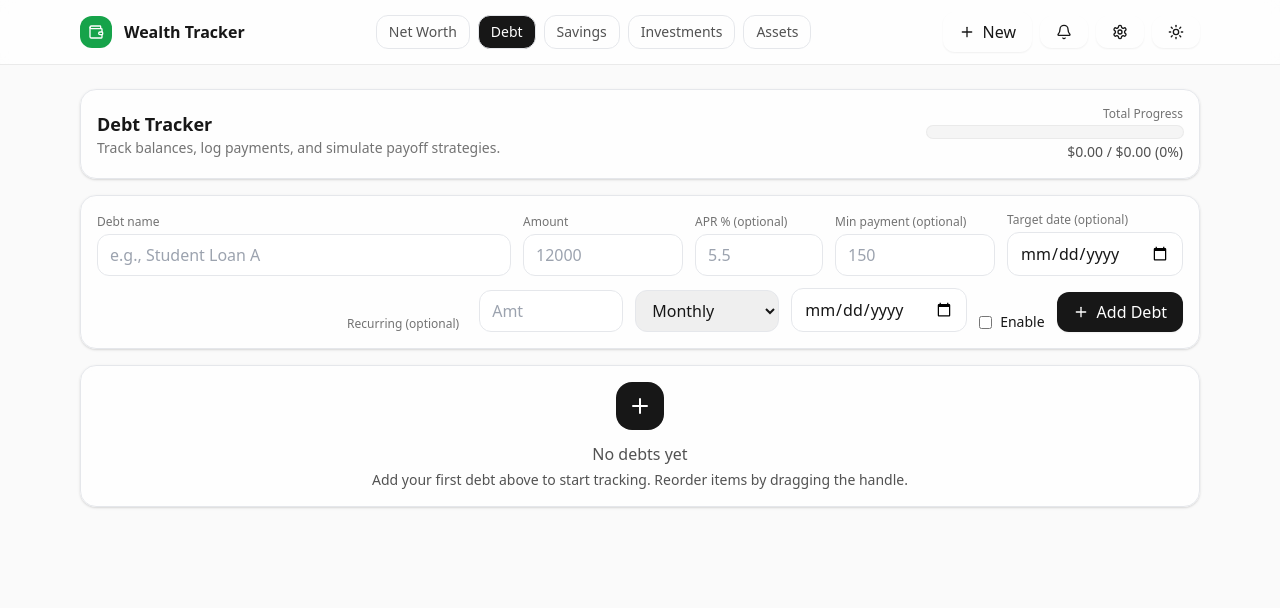
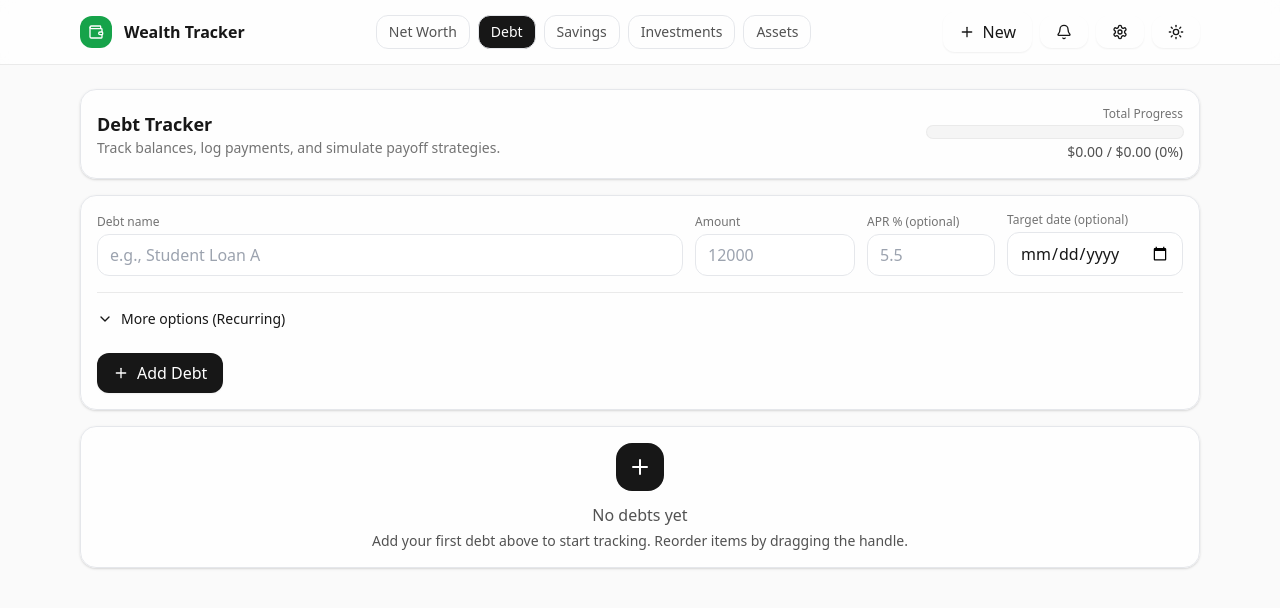
Before and after one commit to chinthujan/wealth-tracker, a React (Vite) app: page / in a window 1280 px wide. Both pictures are taken after a click on the button "Debt". Shown: the top 608 px of the page. Built offline with nearby package versions, Linux system fonts and the light colour scheme.

Commit message:
Debt tracker edits

```diff
--- a/src/components/DebtTracker.jsx
+++ b/src/components/DebtTracker.jsx
@@ -1,11 +1,12 @@
 import React, { useMemo, useRef, useState } from 'react'
-import { Plus, X, GripVertical, CalendarDays, BadgeDollarSign } from 'lucide-react'
+import { Plus, X, GripVertical, ChevronDown, CalendarDays, BadgeDollarSign } from 'lucide-react'
 import { DndContext, PointerSensor, closestCenter, useSensor, useSensors } from '@dnd-kit/core'
 import { SortableContext, useSortable, arrayMove, verticalListSortingStrategy } from '@dnd-kit/sortable'
 import { CSS } from '@dnd-kit/utilities'
 import { useStore } from '../state/store'
 import { clamp, currency, parseNum } from '../lib/utils'
 import confetti from 'canvas-confetti'
+import PayoffPlanner from './PayoffPlanner'
 
 function DebtItem({ debt, index, onDelete, onPayment }) {
   const { attributes, listeners, setNodeRef, transform, transition, isDragging } = useSortable({ id: debt.id })
@@ -15,15 +16,17 @@ function DebtItem({ debt, index, onDelete, onPayment }) {
   const isPaid = remaining <= 0 && debt.amount > 0
 
   return (
-    <div ref={setNodeRef} style={style} className={`card ${isDragging?'opacity-80':''}`}>
+    <div ref={setNodeRef} style={style} className={`card ${isDragging ? 'opacity-80' : ''}`}>
       <div className="flex items-start gap-3">
         <button className="shrink-0 mt-1 cursor-grab active:cursor-grabbing" {...attributes} {...listeners} title="Drag to reorder">
-          <GripVertical className="w-5 h-5 text-neutral-400"/>
+          <GripVertical className="w-5 h-5 text-neutral-400" />
         </button>
         <div className="flex-1 min-w-0">
           <div className="flex items-center justify-between gap-2">
             <h3 className="font-semibold truncate">{debt.name}</h3>
-            <div className="text-sm text-neutral-500">Target: <span className="font-medium text-neutral-700 dark:text-neutral-200">{currency(debt.amount)}</span></div>
+            <div className="text-sm text-neutral-500">
+              Target: <span className="font-medium text-neutral-700 dark:text-neutral-200">{currency(debt.amount)}</span>
+            </div>
           </div>
           <div className="mt-3">
             <div className="flex items-center justify-between text-xs text-neutral-500">
@@ -31,28 +34,31 @@ function DebtItem({ debt, index, onDelete, onPayment }) {
               <span>{isPaid ? '100%' : `${pct}%`}</span>
             </div>
             <div className="mt-1 h-3 w-full rounded-full bg-neutral-100 dark:bg-white/10 overflow-hidden ring-1 ring-neutral-200/80 dark:ring-white/10">
-              <div className={`h-full ${isPaid?'bg-brand-700':'bg-brand-600'}`} style={{ width: `${clamp(pct, 0, 100)}%` }} />
+              <div className={`h-full ${isPaid ? 'bg-brand-700' : 'bg-brand-600'}`} style={{ width: `${clamp(pct, 0, 100)}%` }} />
             </div>
-            <div className="mt-1 text-xs text-neutral-500">{remaining > 0 ? <span>{currency(remaining)} remaining</span> : <span className="text-brand-600 dark:text-brand-400 font-medium">🎉 Paid in full – amazing!</span>}</div>
+            <div className="mt-1 text-xs text-neutral-500">
+              {remaining > 0 ? <span>{currency(remaining)} remaining</span> : <span className="text-brand-600 dark:text-brand-400 font-medium">🎉 Paid in full – amazing!</span>}
+            </div>
           </div>
           {!isPaid && <AddPaymentRow max={remaining} onSubmit={(amt, note) => onPayment(debt.id, amt, note)} />}
+
           {/* Details */}
           <div className="mt-3 grid grid-cols-2 sm:grid-cols-4 gap-2 text-xs text-neutral-500">
             <div className="rounded-xl border p-2 dark:border-white/10">
-              <div className="flex items-center gap-1"><BadgeDollarSign className="w-3 h-3"/> APR</div>
+              <div className="flex items-center gap-1"><BadgeDollarSign className="w-3 h-3" /> APR</div>
               <div className="mt-1 font-medium text-neutral-700 dark:text-neutral-200">{debt.apr ? `${debt.apr}%` : '—'}</div>
             </div>
             <div className="rounded-xl border p-2 dark:border-white/10">
-              <div className="flex items-center gap-1"><BadgeDollarSign className="w-3 h-3"/> Min Payment</div>
+              <div className="flex items-center gap-1"><BadgeDollarSign className="w-3 h-3" /> Min Payment</div>
               <div className="mt-1 font-medium text-neutral-700 dark:text-neutral-200">{debt.minPayment ? currency(debt.minPayment) : '—'}</div>
             </div>
             <div className="rounded-xl border p-2 dark:border-white/10">
-              <div className="flex items-center gap-1"><CalendarDays className="w-3 h-3"/> Target Date</div>
+              <div className="flex items-center gap-1"><CalendarDays className="w-3 h-3" /> Target Date</div>
               <div className="mt-1 font-medium text-neutral-700 dark:text-neutral-200">{debt.targetDate || '—'}</div>
             </div>
           </div>
         </div>
-        <button onClick={() => onDelete(debt.id)} className="opacity-60 hover:opacity-100 hover:text-red-600" title="Delete"><X className="w-5 h-5"/></button>
+        <button onClick={() => onDelete(debt.id)} className="opacity-60 hover:opacity-100 hover:text-red-600" title="Delete"><X className="w-5 h-5" /></button>
       </div>
     </div>
   )
@@ -69,56 +75,65 @@ function AddPaymentRow({ onSubmit, max }) {
     const capped = Math.min(n, max)
     onSubmit(capped, note.trim())
     setVal(''); setNote(''); inputRef.current?.focus()
-    try { confetti({ particleCount: 60, spread: 70, startVelocity: 35, origin:{y:.7} }) } catch {}
+    try { confetti({ particleCount: 60, spread: 70, startVelocity: 35, origin: { y: .7 } }) } catch {}
   }
 
-  const onKeyDown = (e) => { if (e.key === 'Enter') { e.preventDefault(); handleAdd() }}
+  const onKeyDown = (e) => { if (e.key === 'Enter') { e.preventDefault(); handleAdd() } }
 
   return (
     <div className="mt-3 flex flex-wrap items-center gap-2">
-      <input ref={inputRef} type="number" step="0.01" min="0" placeholder="Add a payment (e.g., 50)" value={val} onChange={e=>setVal(e.target.value)} onKeyDown={onKeyDown} className="input w-40"/>
-      <input type="text" placeholder="Note (optional)" value={note} onChange={e=>setNote(e.target.value)} className="input flex-1 min-w-40"/>
-      <button onClick={handleAdd} className="btn btn-green"><Plus className="w-4 h-4"/> Add Payment</button>
+      <input ref={inputRef} type="number" step="0.01" min="0" placeholder="Add a payment (e.g., 50)" value={val} onChange={e => setVal(e.target.value)} onKeyDown={onKeyDown} className="input w-40" />
+      <input type="text" placeholder="Note (optional)" value={note} onChange={e => setNote(e.target.value)} className="input flex-1 min-w-40" />
+      <button onClick={handleAdd} className="btn btn-green"><Plus className="w-4 h-4" /> Add Payment</button>
       <span className="text-xs text-neutral-400">Max {currency(max)}</span>
     </div>
   )
 }
-
-import PayoffPlanner from './PayoffPlanner'
 
 export default function DebtTracker() {
   const store = useStore()
   const [name, setName] = useState('')
   const [amount, setAmount] = useState('')
   const [apr, setApr] = useState('')
-  const [minPayment, setMinPayment] = useState('')
   const [targetDate, setTargetDate] = useState('')
+
+  // Recurring (hidden by default)
   const [recurringAmount, setRecurringAmount] = useState('')
   const [recurringFreq, setRecurringFreq] = useState('monthly')
   const [recurringStart, setRecurringStart] = useState('')
   const [recurringEnabled, setRecurringEnabled] = useState(false)
+  const [recurringOpen, setRecurringOpen] = useState(false)
 
   const sensors = useSensors(useSensor(PointerSensor, { activationConstraint: { distance: 4 } }))
 
   const add = (e) => {
     e?.preventDefault?.()
     if (!name.trim() || parseNum(amount) <= 0) return
-    store.addDebt({ name, amount, apr, minPayment, targetDate, recurring: recurringEnabled ? { amount: recurringAmount, freq: recurringFreq, startDate: recurringStart || new Date().toISOString().slice(0,10), enabled: true } : null })
-    setName(''); setAmount(''); setApr(''); setMinPayment(''); setTargetDate(''); setRecurringAmount(''); setRecurringStart(''); setRecurringEnabled(false)
+    store.addDebt({
+      name,
+      amount,
+      apr,
+      targetDate,
+      recurring: recurringEnabled
+        ? { amount: recurringAmount, freq: recurringFreq, startDate: recurringStart || new Date().toISOString().slice(0, 10), enabled: true }
+        : null
+    })
+    setName(''); setAmount(''); setApr(''); setTargetDate('')
+    setRecurringAmount(''); setRecurringStart(''); setRecurringEnabled(false); setRecurringOpen(false)
   }
 
   const debts = store.data.debts
 
   const totals = useMemo(() => {
-    const principal = debts.reduce((a,d)=>a+d.amount,0)
-    const paid = debts.reduce((a,d)=>a+(d.paid??0),0)
+    const principal = debts.reduce((a, d) => a + d.amount, 0)
+    const paid = debts.reduce((a, d) => a + (d.paid ?? 0), 0)
     const remaining = Math.max(0, principal - paid)
-    const pct = principal === 0 ? 0 : Math.round((paid/principal)*100)
+    const pct = principal === 0 ? 0 : Math.round((paid / principal) * 100)
     return { principal, paid, remaining, pct }
   }, [debts])
 
   const onDragEnd = (e) => {
-    const {active, over} = e
+    const { active, over } = e
     if (!over || active.id === over.id) return
     const oldIndex = debts.findIndex(d => d.id === active.id)
     const newIndex = debts.findIndex(d => d.id === over.id)
@@ -143,56 +158,111 @@ export default function DebtTracker() {
         </div>
       </div>
 
+      {/* Form */}
       <form onSubmit={add} className="card flex flex-wrap items-end gap-3">
+        {/* Top row (as requested) */}
         <div className="flex-1 min-w-52">
           <label className="label">Debt name</label>
-          <input className="input w-full" value={name} onChange={e=>setName(e.target.value)} placeholder="e.g., Student Loan A"/>
+          <input className="input w-full" value={name} onChange={e => setName(e.target.value)} placeholder="e.g., Student Loan A" />
         </div>
         <div>
           <label className="label">Amount</label>
-          <input type="number" step="0.01" min="0" className="input w-40" value={amount} onChange={e=>setAmount(e.target.value)} placeholder="12000"/>
+          <input type="number" step="0.01" min="0" className="input w-40" value={amount} onChange={e => setAmount(e.target.value)} placeholder="12000" />
         </div>
         <div>
           <label className="label">APR % (optional)</label>
-          <input type="number" step="0.01" min="0" className="input w-32" value={apr} onChange={e=>setApr(e.target.value)} placeholder="5.5"/>
-        </div>
-        <div>
-          <label className="label">Min payment (optional)</label>
-          <input type="number" step="0.01" min="0" className="input w-40" value={minPayment} onChange={e=>setMinPayment(e.target.value)} placeholder="150"/>
+          <input type="number" step="0.01" min="0" className="input w-32" value={apr} onChange={e => setApr(e.target.value)} placeholder="5.5" />
         </div>
         <div>
           <label className="label">Target date (optional)</label>
-          <input type="date" className="input w-44" value={targetDate} onChange={e=>setTargetDate(e.target.value)}/>
+          <input type="date" className="input w-44" value={targetDate} onChange={e => setTargetDate(e.target.value)} />
         </div>
-        <div className="w-full h-px bg-neutral-200/80 dark:bg-white/10 my-1 md:hidden"></div>
-        <div className="md:ml-auto flex items-end gap-3">
+
+        {/* Divider */}
+        <div className="w-full h-px bg-neutral-200/80 dark:bg-white/10 my-1"></div>
+
+        {/* Collapsible: Recurring (optional) */}
+        <div className="w-full">
+          <button
+            type="button"
+            onClick={() => setRecurringOpen(v => !v)}
+            className="flex items-center gap-2 text-sm"
+          >
+            <ChevronDown className={`w-4 h-4 transition-transform ${recurringOpen ? 'rotate-180' : ''}`} />
+            More options (Recurring)
+          </button>
+
+          {recurringOpen && (
+            <div className="mt-3 md:ml-auto flex flex-wrap items-end gap-3">
               <div className="hidden md:block mr-2 text-xs text-neutral-500 dark:text-neutral-400">Recurring (optional)</div>
               <label className="label md:hidden">Recurring (optional)</label>
-          <input type="number" step="0.01" min="0" className="input w-36" value={recurringAmount} onChange={e=>setRecurringAmount(e.target.value)} placeholder="Amt"/>
-          <select className="input w-36" value={recurringFreq} onChange={e=>setRecurringFreq(e.target.value)}>
+
+              <input
+                type="number"
+                step="0.01"
+                min="0"
+                className="input w-36"
+                value={recurringAmount}
+                onChange={e => setRecurringAmount(e.target.value)}
+                placeholder="Amt"
+              />
+
+              <select
+                className="input w-36"
+                value={recurringFreq}
+                onChange={e => setRecurringFreq(e.target.value)}
+              >
                 <option value="weekly">Weekly</option>
                 <option value="biweekly">Biweekly</option>
                 <option value="monthly">Monthly</option>
               </select>
-          <input type="date" className="input w-44" value={recurringStart} onChange={e=>setRecurringStart(e.target.value)} placeholder="Start"/>
-          <label className="flex items-center gap-2 text-sm"><input type="checkbox" checked={recurringEnabled} onChange={e=>setRecurringEnabled(e.target.checked)} /> Enable</label>
-          <button type="submit" className="btn btn-primary"><Plus className="w-4 h-4"/> Add Debt</button>
+
+              <input
+                type="date"
+                className="input w-44"
+                value={recurringStart}
+                onChange={e => setRecurringStart(e.target.value)}
+                placeholder="Start"
+              />
+
+              <label className="flex items-center gap-2 text-sm">
+                <input
+                  type="checkbox"
+                  checked={recurringEnabled}
+                  onChange={e => setRecurringEnabled(e.target.checked)}
+                />
+                Enable
+              </label>
+            </div>
+          )}
+        </div>
+
+        {/* Submit */}
+        <div className="mt-3">
+          <button type="submit" className="btn btn-primary"><Plus className="w-4 h-4" /> Add Debt</button>
         </div>
       </form>
 
+      {/* List */}
       <section className="space-y-3">
         {debts.length === 0 ? (
           <div className="card text-center text-neutral-600 dark:text-neutral-300 p-10">
-            <div className="mx-auto w-12 h-12 rounded-2xl bg-neutral-900 dark:bg-white text-white dark:text-black grid place-items-center mb-3"><Plus className="w-6 h-6"/></div>
+            <div className="mx-auto w-12 h-12 rounded-2xl bg-neutral-900 dark:bg-white text-white dark:text-black grid place-items-center mb-3"><Plus className="w-6 h-6" /></div>
             <p className="font-medium mb-1">No debts yet</p>
             <p className="text-sm">Add your first debt above to start tracking. Reorder items by dragging the handle.</p>
           </div>
         ) : (
           <DndContext sensors={sensors} collisionDetection={closestCenter} onDragEnd={onDragEnd}>
-            <SortableContext items={debts.map(d=>d.id)} strategy={verticalListSortingStrategy}>
+            <SortableContext items={debts.map(d => d.id)} strategy={verticalListSortingStrategy}>
               <div className="space-y-3">
                 {debts.map((debt, idx) => (
-                  <DebtItem key={debt.id} debt={debt} index={idx} onDelete={store.deleteDebt} onPayment={(id, amt, note) => store.addDebtPayment(id, amt, note)}/>
+                  <DebtItem
+                    key={debt.id}
+                    debt={debt}
+                    index={idx}
+                    onDelete={store.deleteDebt}
+                    onPayment={(id, amt, note) => store.addDebtPayment(id, amt, note)}
+                  />
                 ))}
               </div>
             </SortableContext>
```
Also changed, not shown: src/components/ThemeToggle.jsx (+21 -10 lines). Lines whose indentation alone changed are shown as unchanged.
